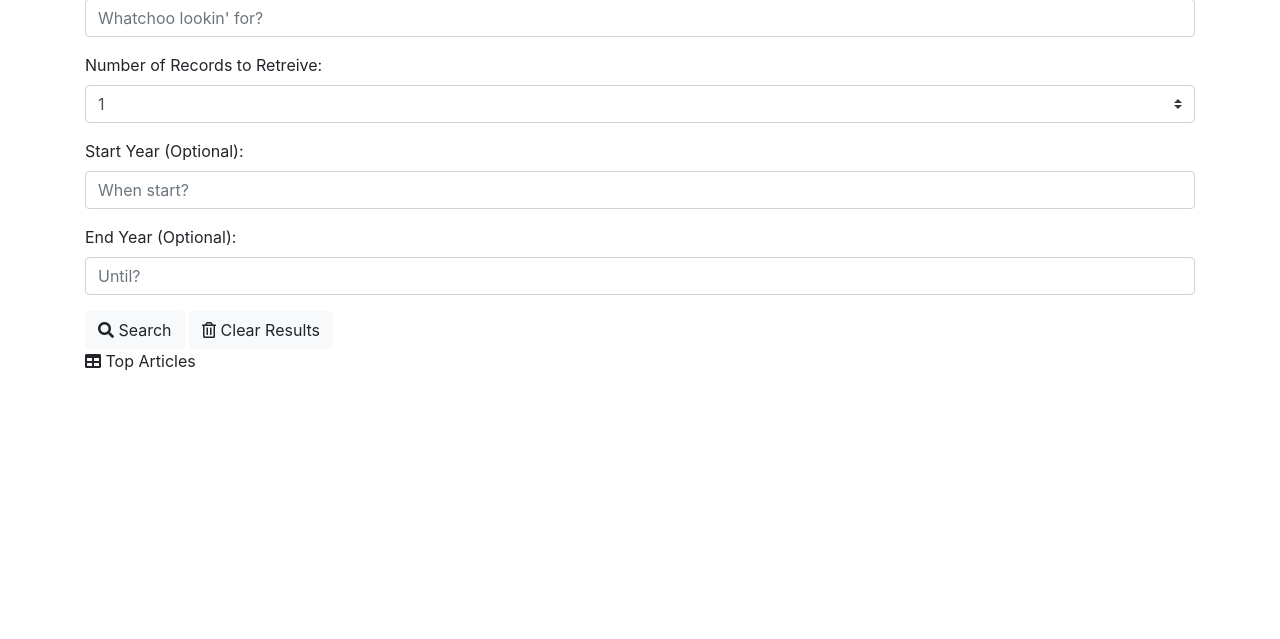
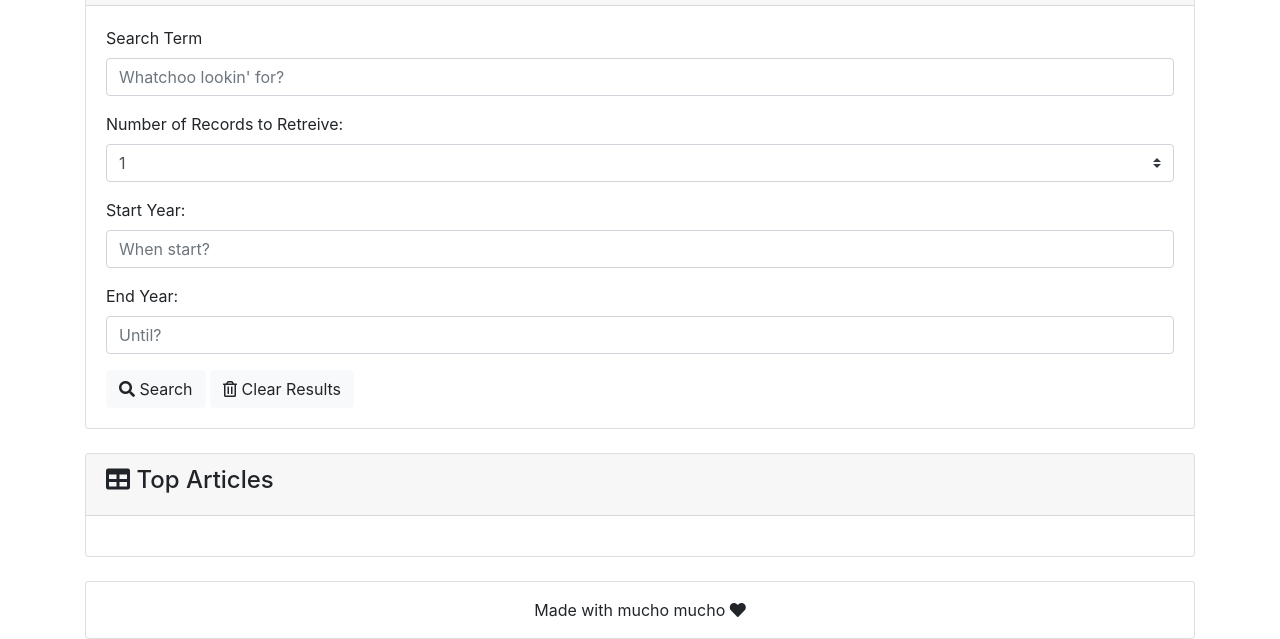
Before and after one commit to seiji13r/NYTSearch_FCJS, a plain HTML site: page index.html in a window 1280 px wide. Shown: the part 273-912 px from the top of the page. Before the commit the page ends 800 px from the top, so only its background shows below. Drawn offline with nearby package versions, Linux system fonts and the light colour scheme.

Commit message:
fixed html bugs, added footer, dates are mandatory for now

```diff
--- a/index.html
+++ b/index.html
@@ -12,8 +12,6 @@
 
     <link rel="stylesheet" href="style.css">
 
-
-
     <title>NYTSearch</title>
   </head>
   <body>
@@ -21,8 +19,12 @@
 
     <section class="container">
         <div class="row">
-            <div class="col-md-12 section-heading"><i class="fas fa-book-open"></i> Search Parameters</div>
+            <div class="col-md-12">
+                <div class="card">
+                    <div class="card-header">
+                            <h4><i class="fas fa-book-open"></i> Search Parameters</h4>
                     </div>
+                    <div class="card-body">
                         <form>
                             <div class="form-group">
                                 <label for="search-term">Search Term</label>
@@ -34,33 +36,51 @@
                                     <option value="1" selected>1</option>
                                     <option value="2">2</option>
                                     <option value="3">3</option>
-                    <option value="3">4</option>
-                    <option value="3">5</option>
+                                    <option value="4">4</option>
+                                    <option value="5">5</option>
                                     </select>
                             </div>
                             <div class="form-group">
-                <label for="start-year">Start Year (Optional):</label>
+                                <label for="start-year">Start Year:</label>
                                 <input type="text" class="form-control" id="start-year" placeholder="When start?">
                             </div>
                             <div class="form-group">
-                <label for="end-year">End Year (Optional):</label>
+                                <label for="end-year">End Year:</label>
                                 <input type="text" class="form-control" id="end-year" placeholder="Until?">
                             </div>
                             <button class="btn btn-light" id="search-btn"><i class="fas fa-search"></i> Search</button>
                             <button class="btn btn-light" id="clear-btn"><i class="far fa-trash-alt"></i> Clear Results</button>
                         </form>
+                    </div>
+                </div>
+            </div>
+        </div>
     </section>
-
+    <br>
     <section class="container">
         <div class="row">
-            <div class="col-md-12 section-heading"><i class="fas fa-table"></i> Top Articles</div>
+            <div class="col-md-12">
+                <div class="card">
+                    <div class="card-header">
+                        <h4><i class="fas fa-table"></i> Top Articles</h4>
                     </div>
-        <div class="row">
-            <div class="col-md-12">
+                    <div class="card-body">
                         <div id="search-results"></div>
                     </div>
                 </div>
+            </div>
+        </div>
     </section>
+    <br>
+    <footer class="container">
+        <div class="row">
+            <div class="col-md-12 text-center">
+                <div class="card">
+                    <p class="align-middle m-3">Made with mucho mucho <i class="fas fa-heart"></i></p>
+                </div>
+            </div>
+        </div>
+    </footer>
 
     <!-- Optional JavaScript -->
     <!-- jQuery first, then Popper.js, then Bootstrap JS -->
```
Lines whose indentation alone changed are shown as unchanged.
